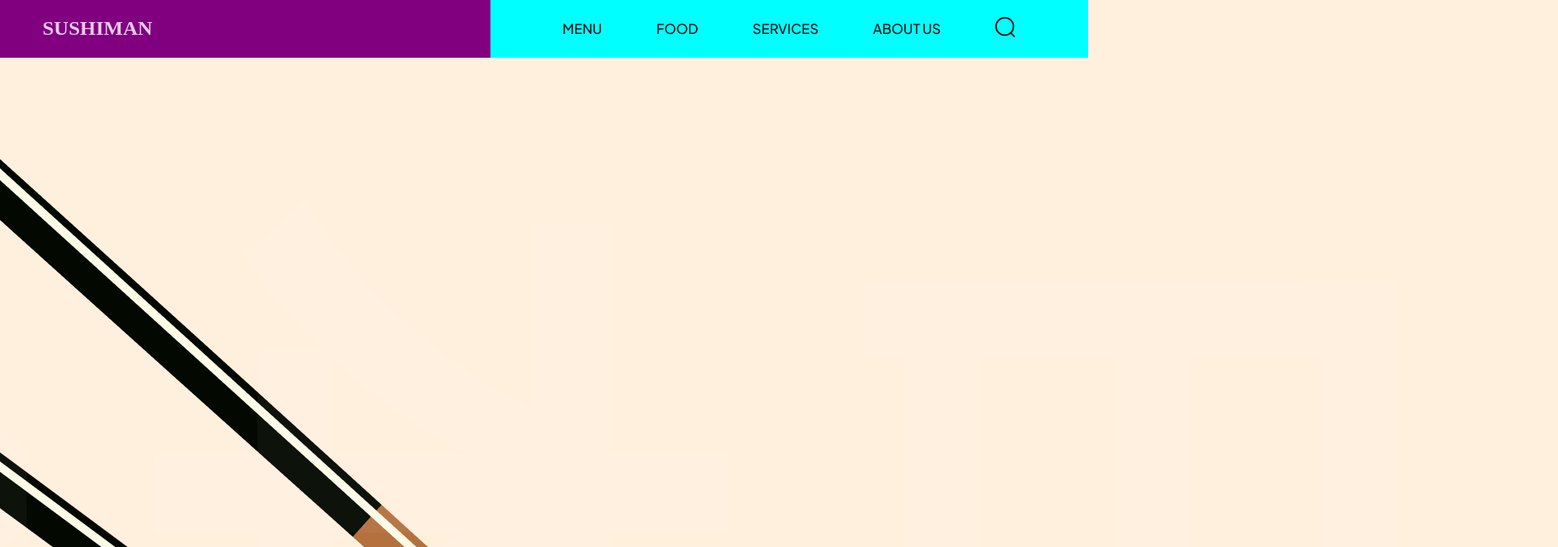
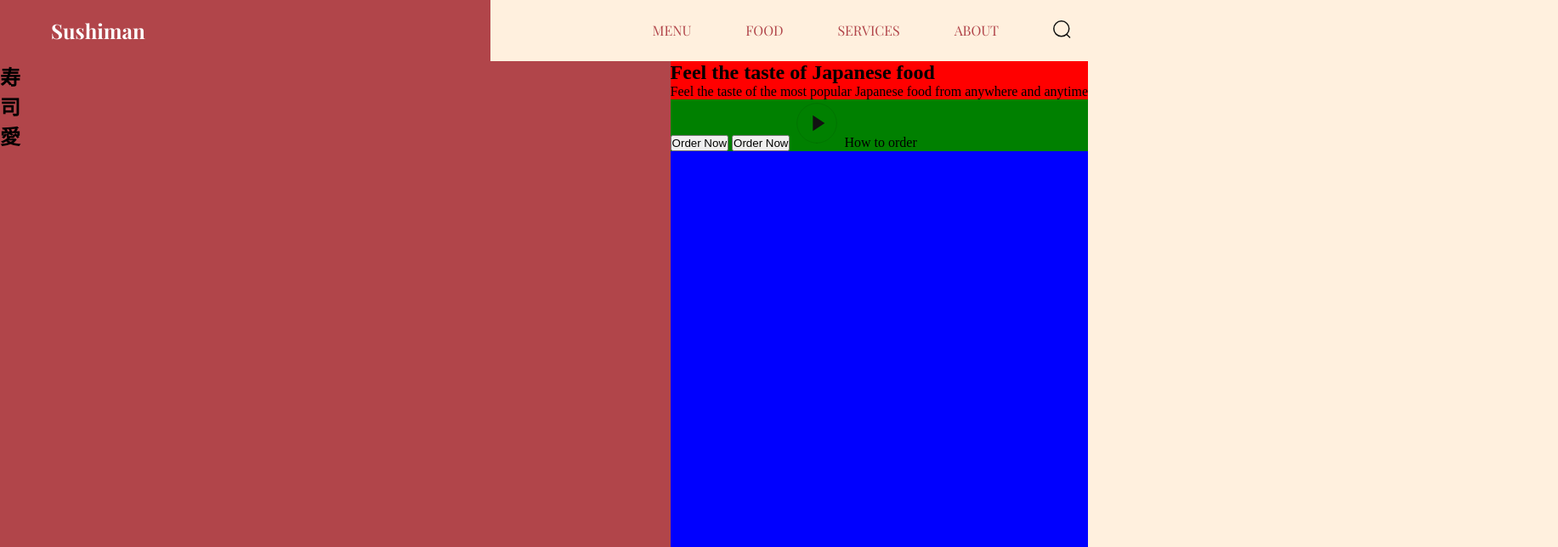
Before and after one commit to AdrianRamirez7/sushi-restaurants-landingpage, a website built with Vite: page index.html in a window 1280 px wide. Shown: the top 644 px of the page at 85% size, 1833 px wide, since content can reach past the window. Built offline with nearby package versions, Linux system fonts and the light colour scheme.

Commit message:
Added Hero section

```diff
--- a/css/sections/header.css
+++ b/css/sections/header.css
@@ -1,17 +1,15 @@
+/* Leftside header*/
 .header__nav {
    display: flex;
    overflow: hidden;
 }
 
-.header__logo-container {
+.header__logo {
     flex: 1;
-    display: flex;
-
     position: relative;
-    background-color: purple;
     padding: 20px;
+    display:  flex;
 }
-
 .header__logo-overlay {
     position: absolute;
     inset: 0;
@@ -19,49 +17,43 @@
     background-color: var(--primary-color);
     z-index: -1;
 }
-
-.header__logo-container > h4 {
-    padding-left: 30px;
+.header__logo h4 {
+  position: relative;
+  z-index: 2;
   color: white;
-
-    font-weight: 700;
-    font-size: 24px;
-    text-transform: uppercase;
-    opacity: 0.8;
+  font-family: var(--playfair-display);
+  font-size: 1.5rem;
+  padding-left: 40px;
 }
-
+/* End of Leftside header*/
+/* Rightside header*/
+    .header__menu, .header__menu-mobile {
+        display: flex;
+        flex: 1.236;
+        justify-content: flex-end;
+        align-items: center;
+        padding: 20px;
+        z-index: 2;
+        /* background-color: blue; */
+        gap: 64px;
+    }
     .header__menu li {
-    font-weight: 500;
-    font-family: var(--plus-jakarta-sans);
-    color: var(--secondary-color);
+        list-style-type: none;
+        /* margin-right: 30px; */
+        color: var(--primary-color);
+        font-family: var(--playfair-display);
          font-size: 16px;
         text-transform: uppercase;
         line-height: 20px;
         cursor: pointer;
     }
+    .header__menu-mobile li {
+        list-style-type: none;
+    }
+    .header__menu li:last-child {
 
-.header__menu li img {
-    width: 24px;
-    object-fit: contain;
     }
-
-.header__menu, .header__menu-mobile {
-    padding: 20px;
-    flex: 1.236;
-    display: flex;
-    align-items: center;
-    justify-content: center;
-    gap: 64px;
-    list-style: none;
-}
-
-
-/* Mobile menu hamburger code */
-
     .header__menu-mobile {
         display: none;
-    gap: 20px;
-    position: relative;
     }
-
-/* End of Mobile menu hamburger code */
+/* Ending of rightside header*/
--- /dev/null
+++ b/css/sections/hero.css
@@ -0,0 +1,36 @@
+.hero {
+    display: flex;
+    min-height: calc(100vh - 74px);
+    overflow: hidden;
+}
+.hero-image {
+    flex: 1;
+    display: flex;
+    flex-direction: column;
+    background-color: blue;
+
+    position: relative;
+    z-index: 5;
+}
+.hero-image img {
+    width: 120%;
+    height: 100%;
+    object-fit: contain;
+}
+.hero-image__overlay {
+    position: absolute;
+    inset: 0;
+    width: 100%;
+
+    background-color: var(--primary-color);
+    z-index: -1;
+}
+.hero-content {
+    background-color: blue;
+}
+.hero-content-info {
+    background-color: red;
+}
+.hero-content__buttons {
+    background-color: green;
+}
--- a/css/style.css
+++ b/css/style.css
@@ -3,12 +3,12 @@
 
 /* other css file imports */
  @import url("sections/header.css");
-/* @import url("sections/hero.css");
+@import url("sections/hero.css");
 @import url("sections/about.css");
 @import url("sections/popular.css");
 @import url("sections/trending.css");
 @import url("sections/subscribe.css");
-@import url("sections/footer.css");  */
+@import url("sections/footer.css");
 
 /* CSS variables for reusablity across all files (including above imported) */
 :root {
@@ -41,6 +41,9 @@ body {
   background-color: var(--color-creamson);
 }
 
+/* Header Menu Section*/
+
+/* End of Header Menu Section*/
 a {
   text-decoration: none;
   color: inherit;
--- a/index.html
+++ b/index.html
@@ -3,19 +3,18 @@
 <head>
   <meta charset="UTF-8">
   <meta name="viewport" content="width=device-width, initial-scale=1.0">
-  <title>Sushiman</title>
-  <link rel="icon" type="image/png" href="/public/sushi.png">
+  <link rel="icon" type="image/png" href="/assets/sushi-1.png">
   <link rel="stylesheet" href="css/style.css">
-
+  <title>Sushi Website</title>
 </head>
 <body>
   <header>
-    <nav class="header__nav" style="background-color: red;">
-      <div class="header__logo-container">
+    <nav class="header__nav">
+      <div class="header__logo">
         <h4>Sushiman</h4>
         <div class="header__logo-overlay"></div>
       </div>
-      <ul class="header__menu" style="background-color: aqua;">
+      <ul class="header__menu">
             <li>
               <a href="#menu">Menu</a>
             </li>
@@ -26,26 +25,44 @@
               <a href="#services">Services</a>
             </li>
             <li>
-          <a href="#about-us">About Us</a>
+              <a href="#about-us">About</a>
             </li>
             <li>
-          <img src="assets/search.svg" alt="search">
+              <img src="assets/search.svg" alt="Search">
             </li>
         </ul>
 
-      <!--Begining of mobile hamburger code-->
           <ul class="header__menu-mobile">
             <li>
               <img src="assets/menu.svg" alt="menu">
             </li>
       </ul>
-      <!--Begining of mobile hamburger code-->
     </nav>
   </header>
 
   <section class="hero">
     <div class="hero-image">
-      <img src="assets/sushi-1.png" alt="Sushi Image">
+      <!-- <img src="assets/sushi-1.png" alt="sushi"> -->
+      <h2>
+        寿<br>司<br>愛<br>
+      </h2>
+      <div class="hero-image__overlay">
+
+      </div>
+    </div>
+
+    <div class="hero-content">
+      <div class="hero-content-info">
+        <h1>Feel the taste of Japanese food</h1>
+        <p>Feel the taste of the most popular Japanese food from anywhere and anytime</p>
+        <div class="hero-content__buttons">
+          <button class="hero-content__order-button">Order Now</button>
+          <button class="hero-content__play-button">Order Now</button>
+
+          <img src="assets/play-circle.svg" alt="play">
+          How to order
+        </div>
+      </div>
     </div>
   </section>
   <script src="js/script.js" type="module"></script>
--- a/js/script.js
+++ b/js/script.js
@@ -0,0 +1,57 @@
+// import check from '../assets/check.svg'
+// import star from '../assets/star.svg'
+import sushi12 from '../assets/sushi-12.png'
+import sushi11 from '../assets/sushi-11.png'
+import sushi10 from '../assets/sushi-10.png'
+
+// import AOS from "aos";
+// import "aos/dist/aos.css";
+
+// init AOS animation
+AOS.init({
+    duration: 1000,
+    offset: 100,
+});
+
+const trendingSushis = [
+    'Make Sushi',
+    'Nigiri Sushi',
+    'Oshizushi',
+    'Temaki Sushi',
+    'Uramaki Sushi',
+    'Inari Sushi'
+];
+
+const trendingDrinks = [
+    "Oruncha",
+    "Ofukucha",
+    "Sakura Tea",
+    "Kombu-cha",
+    "Aojiru",
+    "Mugicha",
+]
+
+const cards = [
+    {
+        imgSrc: sushi12,
+        alt: "sushi-12",
+        title: "Chezu Sushi",
+        rating: "4.8",
+        price: "$21.00"
+    },
+    {
+        imgSrc: sushi11,
+        alt: "sushi-11",
+        title: "Originale Sushi",
+        rating: "4.8",
+        price: "$21.00",
+        active: true
+    },
+    {
+        imgSrc: sushi10,
+        alt: "sushi-10",
+        title: "Ramen Legendo",
+        rating: "4.8",
+        price: "$21.00"
+    }
+];
```
Also changed, not shown: css/sections/about.css (added), css/sections/footer.css (added), css/sections/popular.css (added), css/sections/subscribe.css (added), css/sections/trending.css (added). Lines whose indentation alone changed are shown as unchanged.
